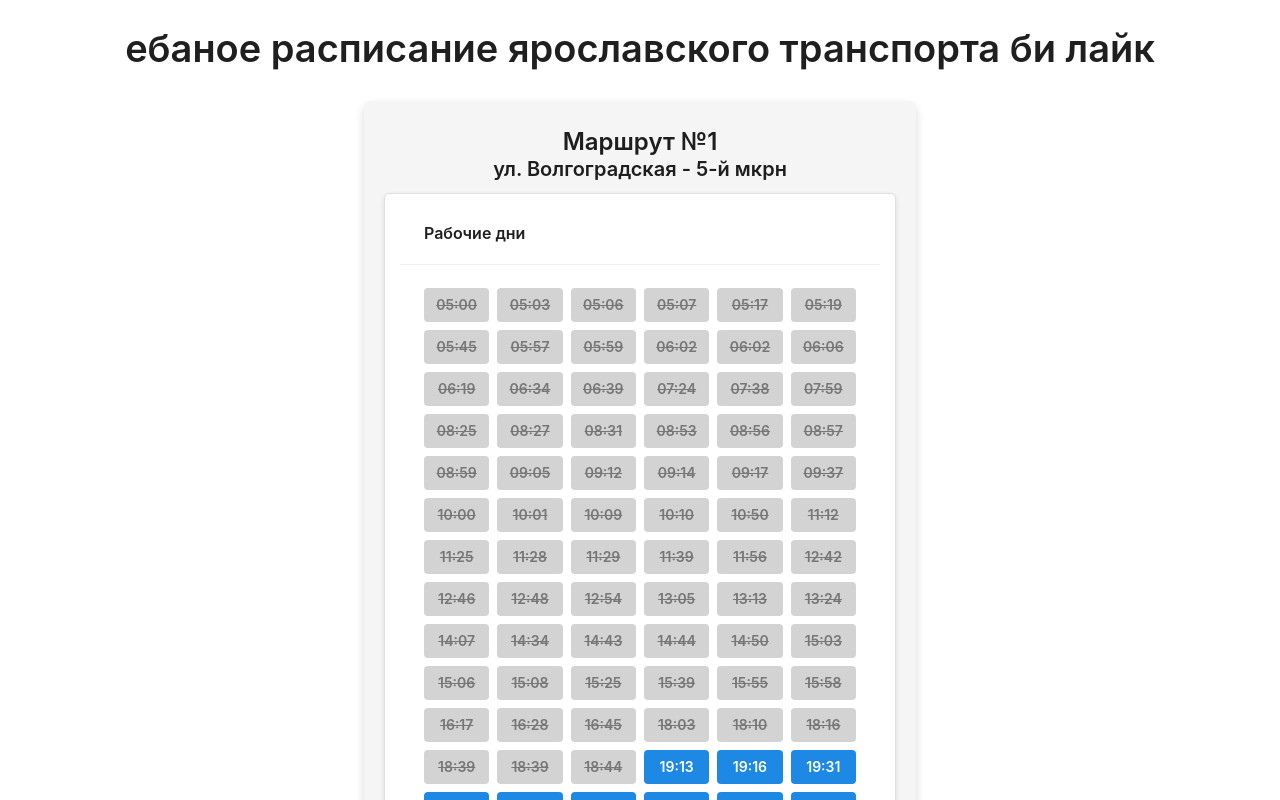
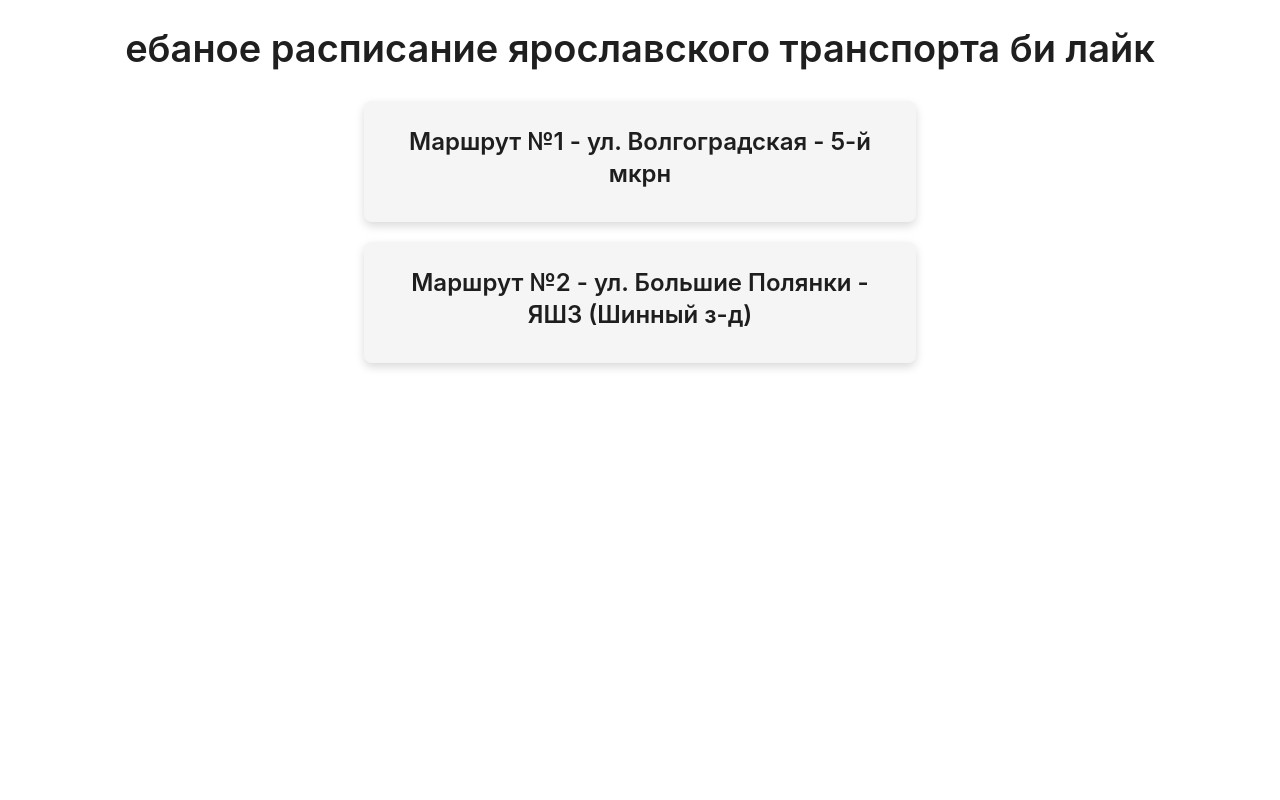
Before and after one commit to skd4k/raspisanie-ebanoe, a React (Create React App) app: page / in a window 1280 px wide. Shown: the top 800 px of the page. Built offline with nearby package versions, Linux system fonts and the light colour scheme.

Commit message:
ui: хуи

```diff
--- a/src/components/TransportSchedule.js
+++ b/src/components/TransportSchedule.js
@@ -1,10 +1,9 @@
-import React from 'react';
-import '../styles/TransportSchedule.css';
-import { Typography, Card, Row, Col } from 'antd';
-
+import { useState } from 'react';
+import { Typography, Card, Row, Col } from "antd";
+import '../styles/TransportSchedule.css'
 const { Title, Text } = Typography;
 
-const TransportSchedule = ({ id, routeName, weekdays, weekends }) => {
+const TransportSchedule = ({ id, routeName, weekdays = [], weekends = [] }) => {
     // Текущая дата и время
     const now = new Date();
 
@@ -15,16 +14,30 @@ const TransportSchedule = ({ id, routeName, weekdays, weekends }) => {
         return timeDate < now;
     };
 
+    // Состояние для раскрытия/сворачивания
+    const [isExpanded, setIsExpanded] = useState(false);
+
+    // Обработчик клика для раскрытия/сворачивания
+    const toggleExpand = () => {
+        setIsExpanded(!isExpanded);
+    };
+
     return (
         <div className="schedule-container">
-            <Title level={3} style={{marginTop: '5px', textAlign: 'center'}}>Маршрут №{id}</Title>
-            <Title level={4} style={{textAlign: 'center', marginTop: '-15px'}}>{routeName}</Title>
+            <Title
+                level={3}
+                style={{ cursor: 'pointer', textAlign: 'center', marginTop: '5px' }}
+                onClick={toggleExpand}
+            >
+                Маршрут №{id} - {routeName}
+            </Title>
 
+            {isExpanded && (
                 <div>
-                <Card className="schedule-section" title={<Title style={{ marginTop: '0' }} level={5}>Рабочие дни</Title>}>
+                    <Card className="schedule-section" title={<Title level={5}>Рабочие дни:</Title>}>
                         <Row gutter={[8, 8]}>
                             {weekdays.map((time, index) => (
-                            <Col key={index} span={4}> {/* 6 столбцов */}
+                                <Col key={index} span={4}>
                                     <Text
                                         strong
                                         className={isTimeInactive(time) ? 'inactive' : ''}
@@ -36,29 +49,42 @@ const TransportSchedule = ({ id, routeName, weekdays, weekends }) => {
                                             borderRadius: '4px',
                                             textAlign: 'center',
                                             textDecoration: isTimeInactive(time) ? 'line-through' : 'none'
-                                }}>
+                                        }}
+                                    >
                                         {time}
                                     </Text>
                                 </Col>
                             ))}
                         </Row>
                     </Card>
-
-                {/* Карточка для выходных дней */}
-                {/* <Card className="schedule-section" title={<Title level={5}>Выходные дни</Title>}>
+                    <Card className="schedule-section" title={<Title level={5}>Выходные дни:</Title>}>
                         <Row gutter={[8, 8]}>
                             {weekends.map((time, index) => (
                                 <Col key={index} span={4}>
-                                <Text strong style={{ display: 'block', color: '#fff', backgroundColor: '#ffb74d', padding: '6px 0', borderRadius: '4px', textAlign: 'center' }}>
+                                    <Text
+                                        strong
+                                        className={isTimeInactive(time) ? 'inactive' : ''}
+                                        style={{
+                                            display: 'block',
+                                            color: isTimeInactive(time) ? '#777' : '#fff',
+                                            backgroundColor: isTimeInactive(time) ? '#d3d3d3' : '#1e88e5',
+                                            padding: '6px 0',
+                                            borderRadius: '4px',
+                                            textAlign: 'center',
+                                            textDecoration: isTimeInactive(time) ? 'line-through' : 'none'
+                                        }}
+                                    >
                                         {time}
                                     </Text>
                                 </Col>
                             ))}
                         </Row>
-                </Card> */}
+                    </Card>
                 </div>
+            )}
         </div>
     );
 };
 
+
 export default TransportSchedule;
```
Lines whose indentation alone changed are shown as unchanged.
